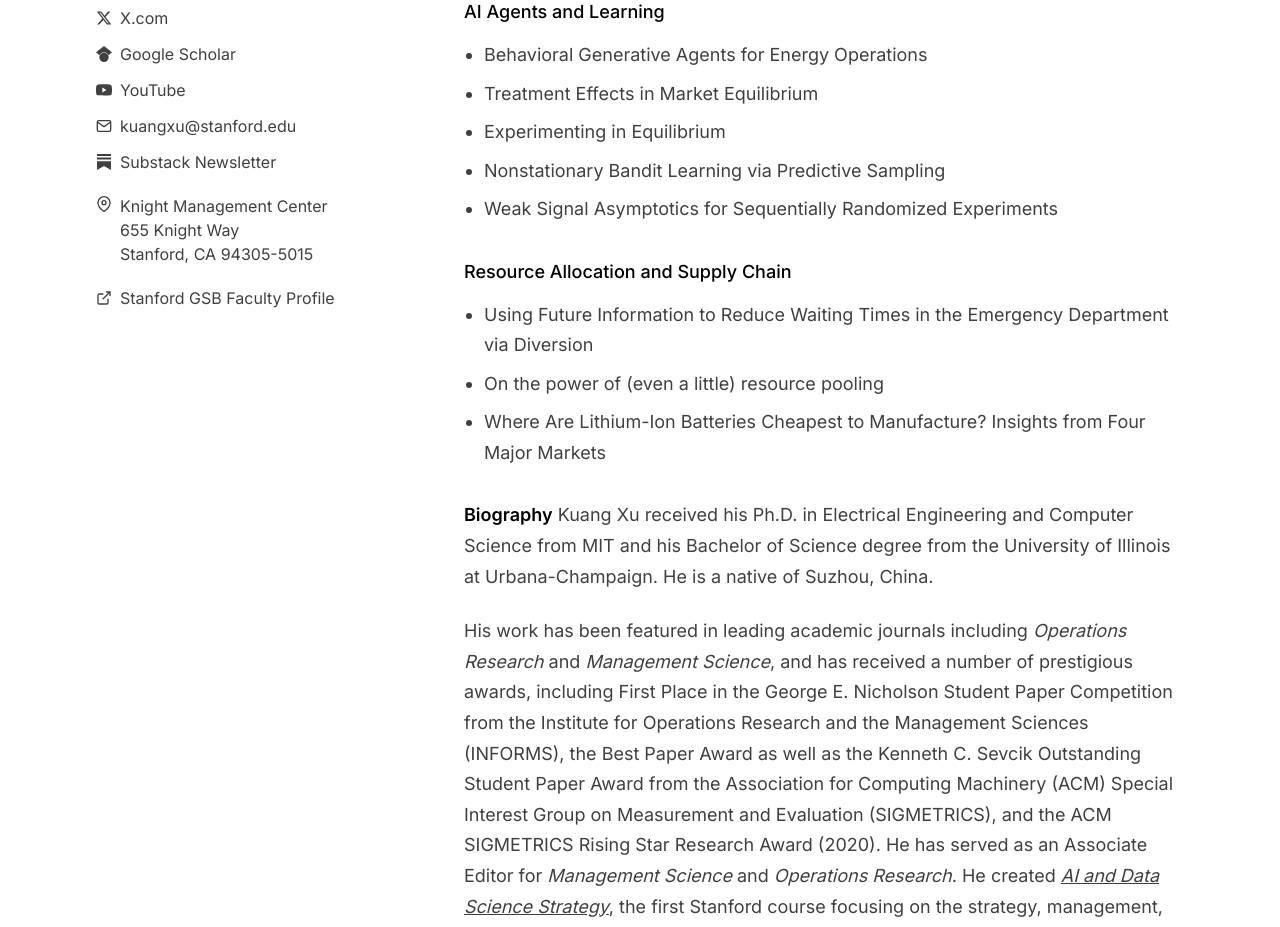
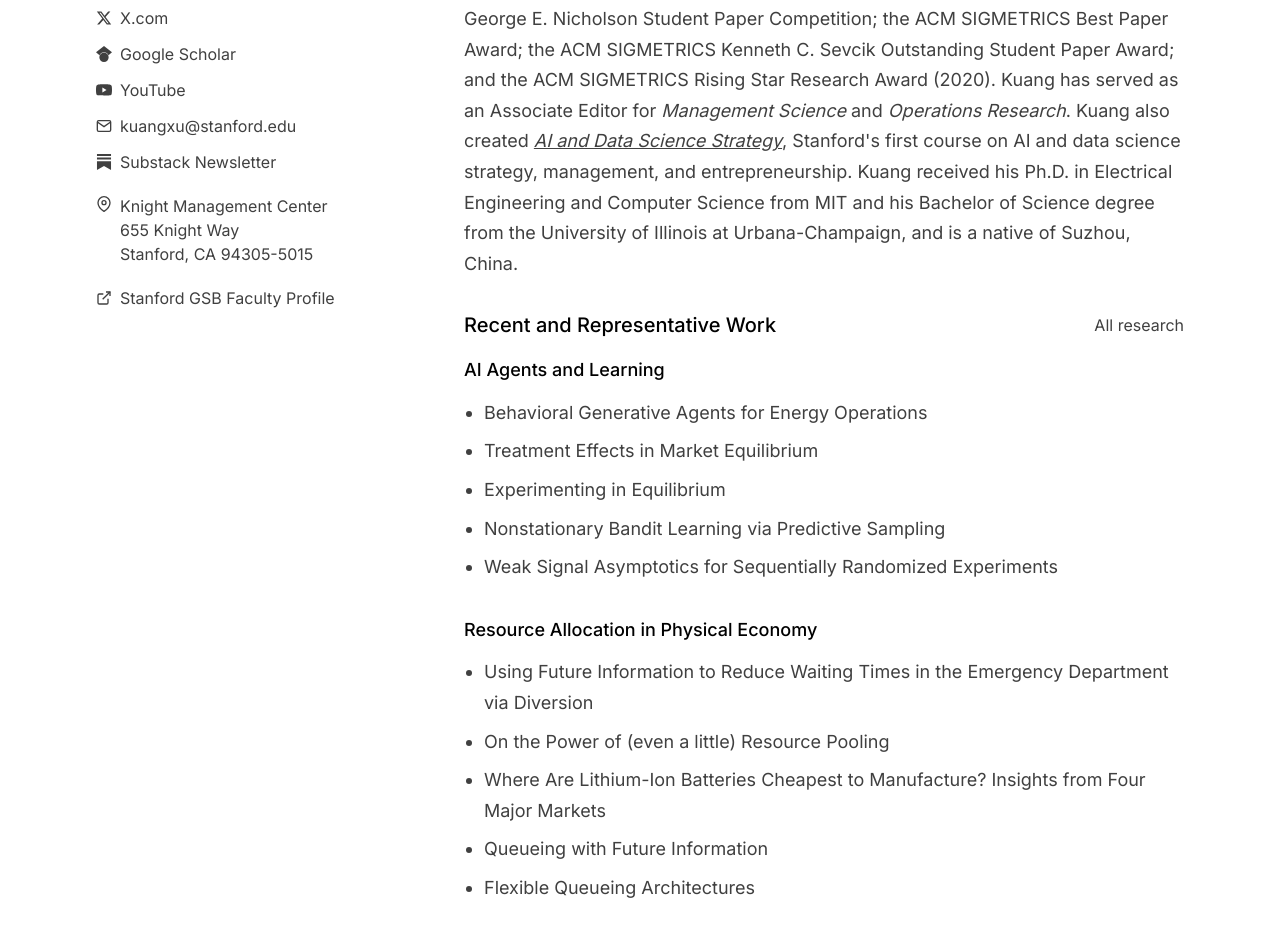
Before and after one commit to kuangxu/kuang_homesite, a React (Vite) app: page / in a window 1280 px wide. Shown: the part 486-1413 px from the top of the page. Built offline with nearby package versions, Linux system fonts and the light colour scheme.

Commit message:
updated home

```diff
--- a/src/components/AdvisingSection.tsx
+++ b/src/components/AdvisingSection.tsx
@@ -4,7 +4,7 @@ const AdvisingSection = () => {
       <div className="max-w-7xl mx-auto">
         <div className="flex flex-col lg:flex-row gap-8 lg:gap-12 items-start">
           {/* Left spacer to match HeroSection layout */}
-          <div className="lg:w-96 flex-shrink-0"></div>
+          <div className="lg:w-80 flex-shrink-0"></div>
 
           {/* Right column content - matches Research page main content width */}
           <div className="flex-1 space-y-6">
--- a/src/components/HeroSection.tsx
+++ b/src/components/HeroSection.tsx
@@ -121,15 +121,38 @@ const HeroSectionKuang = () => {
               uncertainty, with applications in agentic simulation, marketplace, supply chain,
               and AI infrastructure. During 2024-2025, Professor Xu served as a Senior Staff Scientist
               at Uber, where he led efforts on agentic simulation, Machine Learning and Causal
-              Inference. He has also served as the Chief AI and Data Science Advisor for Shipt
+              Inference. Kuang has also served as the Chief AI and Data Science Advisor for Shipt
               Inc., Senior Advisor to Uber Inc., and advisor to a number of
               startups.
+              </p>
+
+              <p className="text-body text-muted-foreground">
+              Kuang's work appears in leading
+              academic journals, including <em>Operations Research</em> and{" "}
+              <em>Management Science</em>, and has earned major honors: First Place in the
+              INFORMS George E. Nicholson Student Paper Competition; the ACM SIGMETRICS Best
+              Paper Award; the ACM SIGMETRICS Kenneth C. Sevcik Outstanding Student Paper
+              Award; and the ACM SIGMETRICS Rising Star Research Award (2020). Kuang has served
+              as an Associate Editor for <em>Management Science</em> and{" "}
+              <em>Operations Research</em>. Kuang also created{" "}
+              <a
+                href="http://aistanford.org"
+                target="_blank"
+                rel="noopener"
+                className="underline hover:text-foreground transition-colors"
+              >
+                <em>AI and Data Science Strategy</em>
+              </a>
+              , Stanford's first course on AI and data science strategy, management, and
+              entrepreneurship. Kuang received his Ph.D. in Electrical Engineering and Computer Science
+              from MIT and his Bachelor of Science degree from the University of Illinois at
+              Urbana-Champaign, and is a native of Suzhou, China.
             </p>
 
             {/* Recent Work and Highlights */}
             <div className="pt-2">
-              <div className="flex items-baseline justify-between gap-4 flex-wrap">
-                <h2 className="text-body font-medium text-foreground">Recent and Representative Work</h2>
+              <div className="flex items-center justify-between gap-4 flex-wrap">
+                <h2 className="text-xl font-medium text-foreground">Recent and Representative Work</h2>
                 <a
                   href="#/research"
                   className="text-small text-muted-foreground hover:text-foreground transition-colors no-underline"
@@ -196,7 +219,7 @@ const HeroSectionKuang = () => {
                 </div>
 
                 <div>
-                  <h3 className="text-body font-medium text-foreground">Resource Allocation and Supply Chain</h3>
+                  <h3 className="text-body font-medium text-foreground">Resource Allocation in Physical Economy</h3>
                   <ul className="mt-3 list-disc pl-5 space-y-2 text-body text-muted-foreground">
                     <li>
                       <a
@@ -210,12 +233,12 @@ const HeroSectionKuang = () => {
                     </li>
                     <li>
                       <a
-                        href="https://vod.video.cornell.edu/media/ORIE+Colloquium+-+Kuang+Xu+(MIT)A+On+the+Power+of+(even+a+little)+Resource+Pooling+and+Flexibility/1_dzuj75fh#t=3:00"
+                        href="https://pubsonline.informs.org/doi/abs/10.1287/11-SSY033"
                         target="_blank"
                         rel="noopener noreferrer"
                         className="no-underline hover:text-foreground transition-colors"
                       >
-                        On the power of (even a little) resource pooling
+                        On the Power of (even a little) Resource Pooling
                       </a>
                     </li>
                     <li>
@@ -228,39 +251,30 @@ const HeroSectionKuang = () => {
                         Where Are Lithium-Ion Batteries Cheapest to Manufacture? Insights from Four Major Markets
                       </a>
                     </li>
+                    <li>
+                      <a
+                        href="https://projecteuclid.org/euclid.aoap/1403812371"
+                        target="_blank"
+                        rel="noopener noreferrer"
+                        className="no-underline hover:text-foreground transition-colors"
+                      >
+                        Queueing with Future Information
+                      </a>
+                    </li>
+                    <li>
+                      <a
+                        href="https://pubsonline.informs.org/doi/abs/10.1287/opre.2017.1620?journalCode=opre"
+                        target="_blank"
+                        rel="noopener noreferrer"
+                        className="no-underline hover:text-foreground transition-colors"
+                      >
+                        Flexible Queueing Architectures
+                      </a>
+                    </li>
                   </ul>
                 </div>
               </div>
             </div>
-
-            <p className="text-body text-muted-foreground pt-2">
-              <strong className="text-foreground">Biography</strong> Kuang Xu received his Ph.D.
-              in Electrical Engineering and Computer Science from MIT and his Bachelor of
-              Science degree from the University of Illinois at Urbana-Champaign. He is a
-              native of Suzhou, China.
-            </p>
-            <p className="text-body text-muted-foreground">
-              His work has been featured in leading academic journals including{" "}
-              <em>Operations Research</em> and <em>Management Science</em>, and has received a
-              number of prestigious awards, including First Place in the George E. Nicholson
-              Student Paper Competition from the Institute for Operations Research and the
-              Management Sciences (INFORMS), the Best Paper Award as well as the Kenneth C.
-              Sevcik Outstanding Student Paper Award from the Association for Computing
-              Machinery (ACM) Special Interest Group on Measurement and Evaluation
-              (SIGMETRICS), and the ACM SIGMETRICS Rising Star Research Award (2020). He has
-              served as an Associate Editor for <em>Management Science</em> and{" "}
-              <em>Operations Research</em>. He created{" "}
-              <a
-                href="http://aistanford.org"
-                target="_blank"
-                rel="noopener"
-                className="underline hover:text-foreground transition-colors"
-              >
-                <em>AI and Data Science Strategy</em>
-              </a>
-              , the first Stanford course focusing on the strategy, management, and
-              entrepreneurship of AI and data science.
-            </p>
 
             {/* Banner Image */}
             <div className="pt-4">
--- a/src/components/WorkshopsSection.tsx
+++ b/src/components/WorkshopsSection.tsx
@@ -4,7 +4,7 @@ const WorkshopsSection = () => {
       <div className="max-w-7xl mx-auto">
         <div className="flex flex-col lg:flex-row gap-8 lg:gap-12 items-start">
           {/* Left spacer to match HeroSection layout */}
-          <div className="lg:w-96 flex-shrink-0"></div>
+          <div className="lg:w-80 flex-shrink-0"></div>
 
           {/* Right column content - matches Research page main content width */}
           <div className="flex-1 space-y-6">
```
